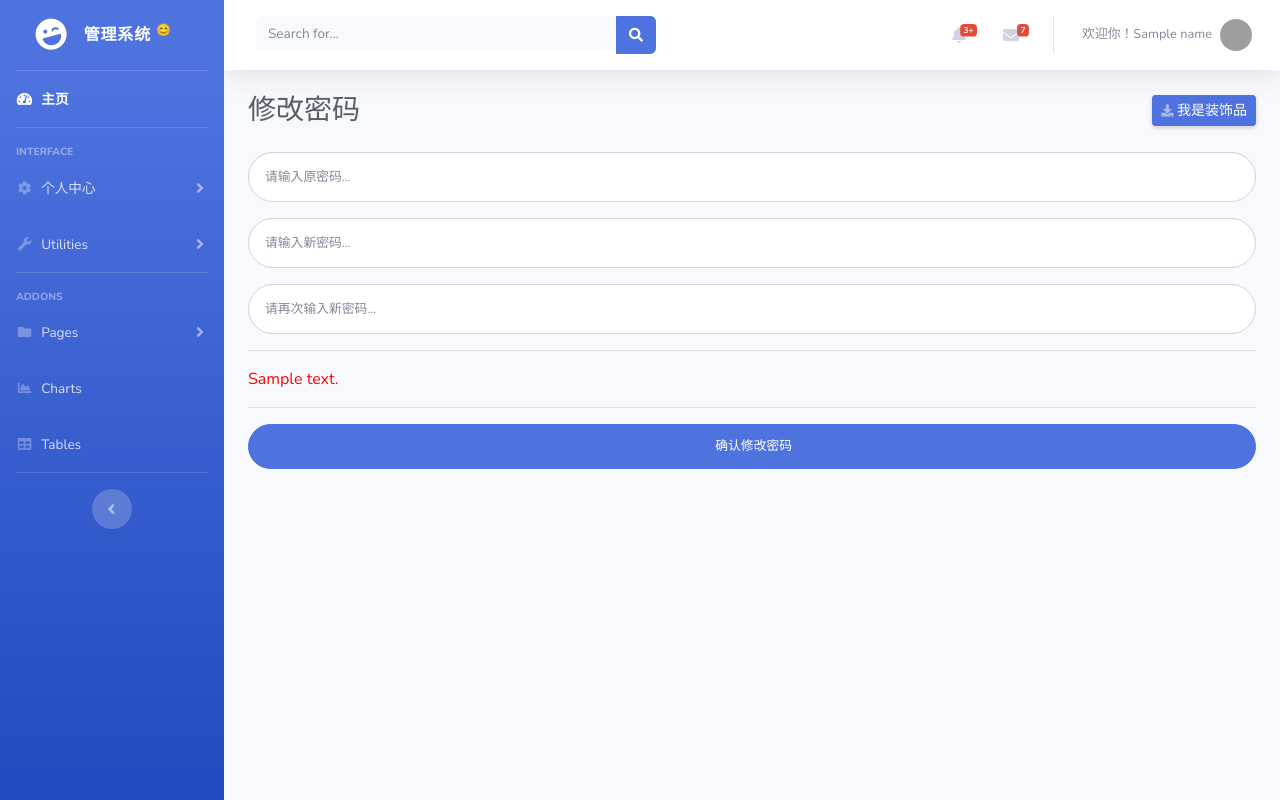
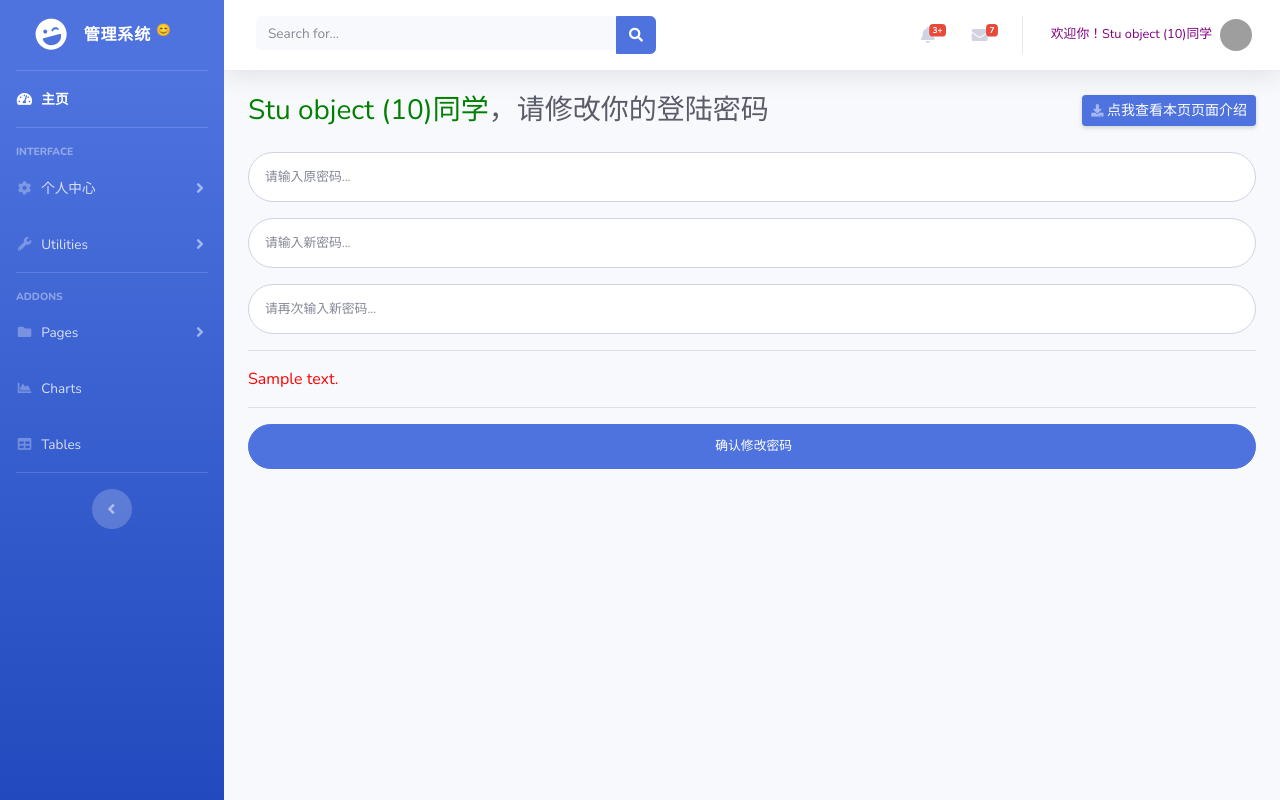
Before and after one commit to qinfan0412/-dormitory_system, a Django app: template 宿舍管理系统/dormitory/student/templates/upadate_password.html in a window 1280 px wide. Run offline with Django 3.2, Linux system fonts and the light colour scheme; data comes from the database, SQL or seed files in the repository; both versions use the stored data as it was after the commit; tables that the repository leaves empty hold one stand-in row (values such as "Sample post"); the template is opened without the code that fills it: values that come from a table or form of the project are taken from there, most other values are stand-ins (such as "Sample title", 1, 10 or a date in 2020); some libraries are stand-ins or nearby versions; grey boxes are pictures that could not be loaded.

Commit message:
更新登陆——注册-忘记密码（邮箱更新密码）-登出

```diff
--- a/宿舍管理系统/dormitory/student/templates/base.html
+++ b/宿舍管理系统/dormitory/student/templates/base.html
@@ -326,7 +326,7 @@
                     <li class="nav-item dropdown no-arrow">
                         <a class="nav-link dropdown-toggle" href="#" id="userDropdown" role="button"
                            data-toggle="dropdown" aria-haspopup="true" aria-expanded="false">
-                            <span class="mr-2 d-none d-lg-inline text-gray-600 small">欢迎你！{{ name }}</span>
+                            <span class="mr-2 d-none d-lg-inline text-gray-600 small" ><span style="color: purple">欢迎你！{{ name }}同学</span></span>
                             <img class="img-profile rounded-circle" src="https://source.unsplash.com/QAB-WJcbgJk/60x60">
                         </a>
                         <!-- Dropdown - User Information -->
--- a/宿舍管理系统/dormitory/student/templates/upadate_password.html
+++ b/宿舍管理系统/dormitory/student/templates/upadate_password.html
@@ -1,12 +1,15 @@
 {% extends 'base.html' %}
 {% block title %}
-修改密码
+    修改密码
 {% endblock %}
 {% block content %}
     <div class="d-sm-flex align-items-center justify-content-between mb-4">
-            <h1 class="h3 mb-0 text-gray-800" align="center">修改密码</h1>
-            <a href="#" class="d-none d-sm-inline-block btn btn-sm btn-primary shadow-sm"><i class="fas fa-download fa-sm text-white-50"></i> 我是装饰品</a>
-          </div>
+        <h1 class="h3 mb-0 text-gray-800" align="center"><span style="color: green"> {{ name }}同学</span>，请修改你的登陆密码</h1>
+        <button class="d-none d-sm-inline-block btn btn-sm btn-primary shadow-sm" onclick="alert('本页是为了修改用户密码\n' +
+         '注意事项:\n \t\t\t\t1.需要输入旧密码\n \t\t\t\t2.新密码与旧密码需要相同\n \t\t\t\t3.对密码长度没有限制\n \t\t\t\t4.建议密码由数字，字母,下划线组成')"><i
+            class="fas fa-download fa-sm text-white-50"></i> 点我查看本页页面介绍
+        </button>
+    </div>
 
     <form class="user" method="post">
         {% csrf_token %}
--- a/宿舍管理系统/dormitory/student/urls.py
+++ b/宿舍管理系统/dormitory/student/urls.py
@@ -4,10 +4,9 @@
 urlpatterns = [
     path('register/', views.register),  # 注册路由
     path('login/', views.login),  # 登陆路由
-re_path('^$', views.login),  # 登陆路由
+    re_path('^$', views.login),  # 登陆路由
     path('forget_password/', views.forget_password),  # 忘记密码路由
     path('logout/', views.logout),  # 登出路由
-    path('base/', views.base),  # 基础页路由
     path('index/', views.index),  # 主页路由
     path('update_password/', views.update_password),  # 更新个人密码页
 ]
```
Also changed, not shown: 宿舍管理系统/dormitory/student/views.py (+4 -8 lines), README.md (deleted), 宿舍管理系统/dormitory/db.sqlite3.
